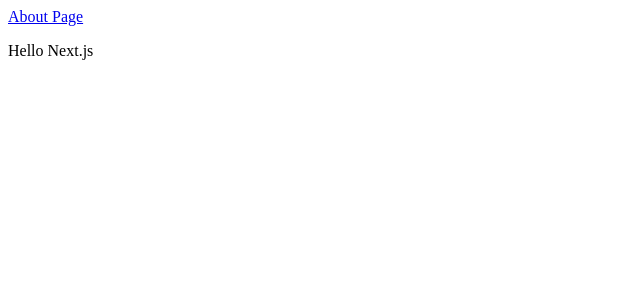
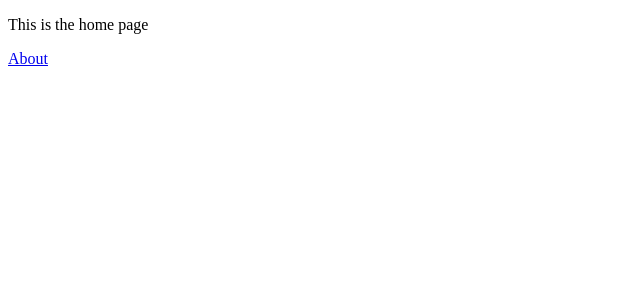
Before and after one commit to wbonneville/nextjstest, a Next.js app: page / in a window 1280 px wide. Shown: the top 300 px of the page, without its empty margins (0-640 px from the left). Built offline with nearby package versions, Linux system fonts and the light colour scheme.

Commit message:
add stuff

```diff
--- a/pages/about.js
+++ b/pages/about.js
@@ -1,7 +1,12 @@
+import Link from "next/link";
+
 export default function About() {
   return (
     <div>
       <p>This is the about page</p>
+      <Link href="/">
+        <a>Home</a>
+      </Link>
     </div>
   );
 }
--- a/pages/index.js
+++ b/pages/index.js
@@ -3,10 +3,10 @@ import Link from "next/link";
 export default function Index() {
   return (
     <div>
+      <p>This is the home page</p>
       <Link href="/about">
-        <a>About Page</a>
+        <a>About</a>
       </Link>
-      <p>Hello Next.js</p>
     </div>
   );
 }
```
